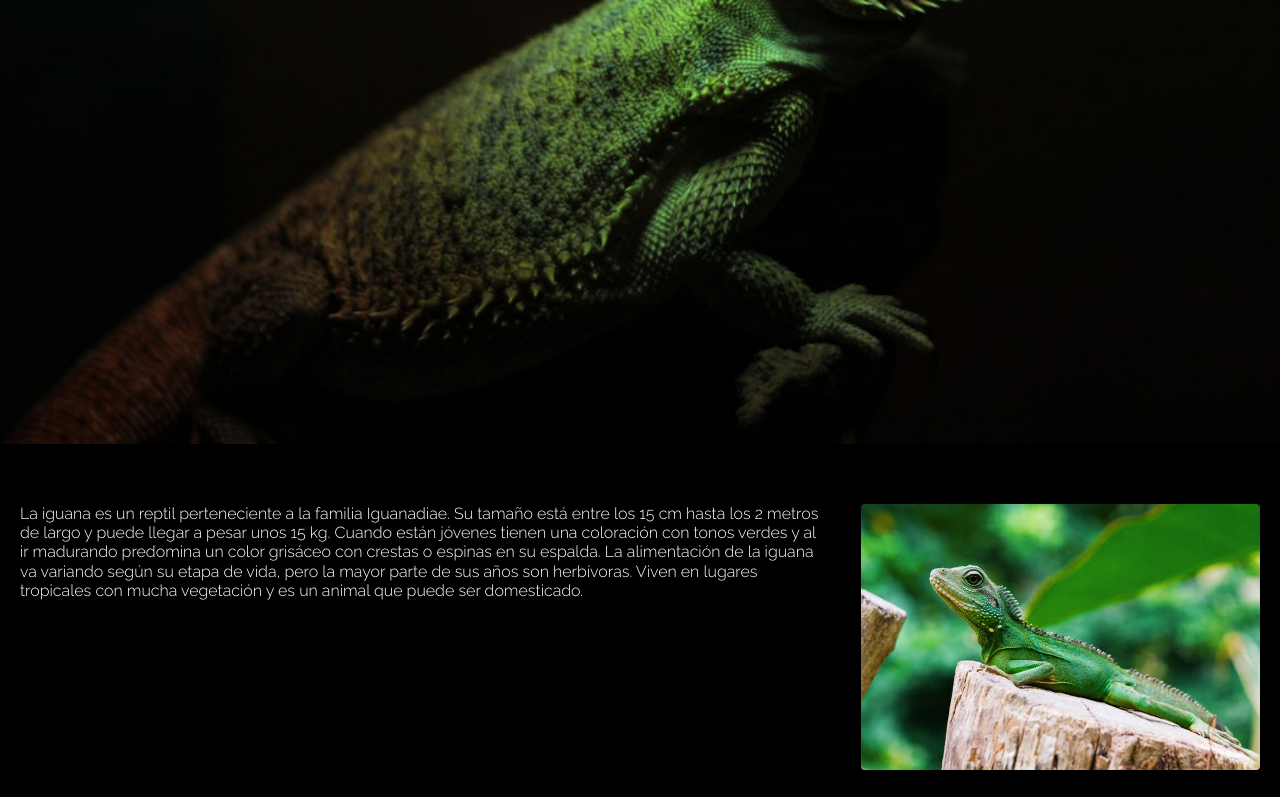
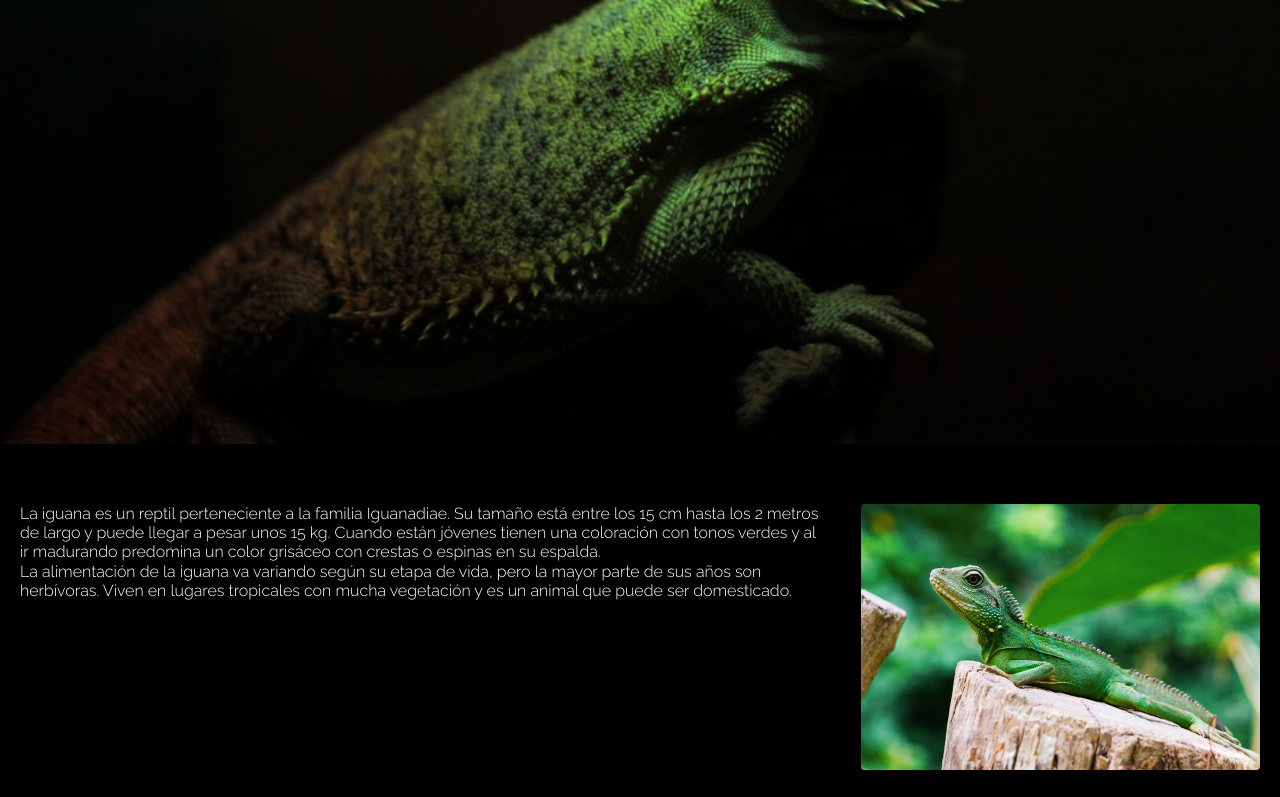
Before and after one commit to Zebastopol/landing-page, a plain HTML site: page index.html in a window 1280 px wide. Shown: the part 356-1153 px from the top of the page. Drawn offline with Linux system fonts and the light colour scheme.

Commit message:
últimas updates

```diff
--- a/assets/css/style.css
+++ b/assets/css/style.css
@@ -79,7 +79,7 @@ body {
 
 /* bloque de texto: ancho flexible que respeta el diseño */
 .text-block {
-  flex: 1 1 475px; /* mínimo 475px como en spec */
+  flex: 1 1 475px; /* mínimo 475px siguiendo la guía */
   font-weight: 300; /* Light */
   font-size: 16px;
   line-height: 1.2; /* cercano a 19px de leading */
--- a/index.html
+++ b/index.html
@@ -37,7 +37,8 @@
           los 2 metros de largo y puede llegar a pesar unos
           15 kg. Cuando están jóvenes tienen una coloración
           con tonos verdes y al ir madurando predomina un
-          color grisáceo con crestas o espinas en su espalda.
+          color grisáceo con crestas o espinas en su espalda.</p>
+        <p>
           La alimentación de la iguana va variando según su
           etapa de vida, pero la mayor parte de sus años son
           herbívoras. Viven en lugares tropicales con mucha
```
Also changed, not shown: 1 other file.
